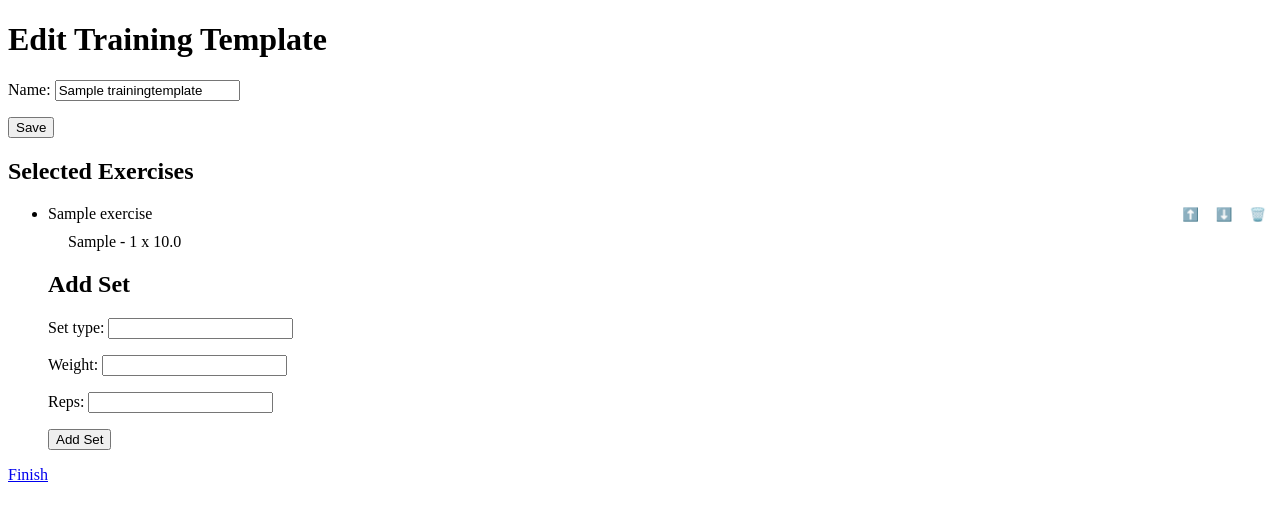
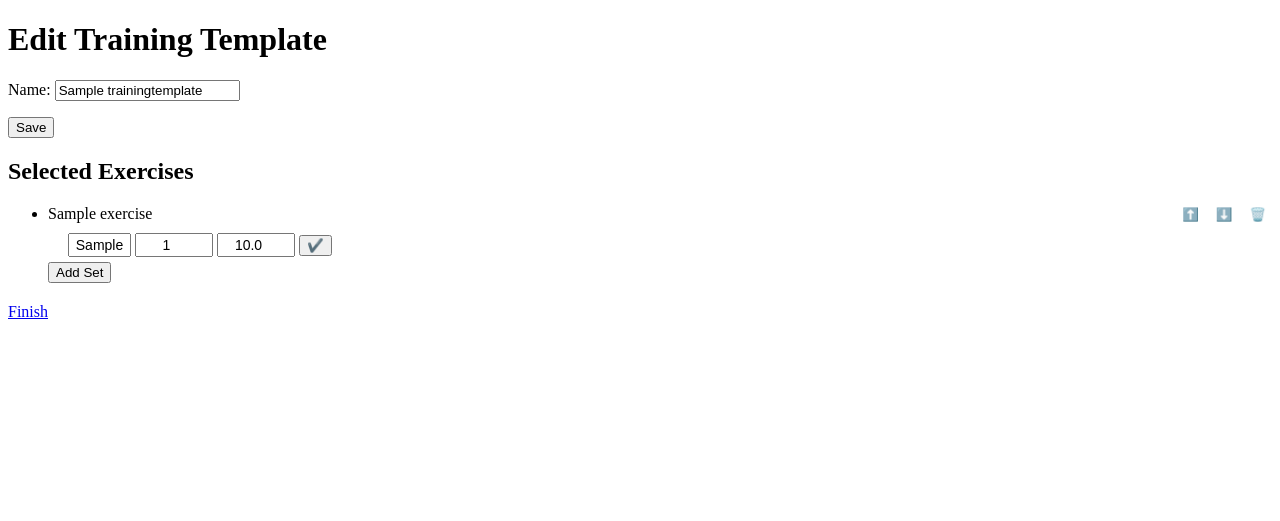
Before and after one commit to wtb-skill/training-django-, a Django app: page /training-templates/edit/1/ in a window 1280 px wide. Shown: the top 521 px of the page. Run offline with Django 5.2, Linux system fonts and the light colour scheme; tables that the repository leaves empty hold one stand-in row (values such as "Sample post").

Commit message:
Add 'add set' and 'edit set' functionality

```diff
--- /dev/null
+++ b/training_project/training_templates/static/training_templates/scripts.js
@@ -0,0 +1,19 @@
+document.addEventListener("DOMContentLoaded", function() {
+        // Get all the "Add Set" buttons
+        var addSetButtons = document.querySelectorAll(".add-set-btn");
+
+        // Add click event listener to each button
+        addSetButtons.forEach(function(button) {
+            button.addEventListener("click", function() {
+                var exerciseOrderId = button.getAttribute("data-exercise-order-id");
+                var formContainer = document.getElementById("add-set-form-" + exerciseOrderId);
+
+                // Toggle the display of the form
+                if (formContainer.style.display === "none") {
+                    formContainer.style.display = "block";
+                } else {
+                    formContainer.style.display = "none";
+                }
+            });
+        });
+    });
--- a/training_project/training_templates/static/training_templates/styles-2.css
+++ b/training_project/training_templates/static/training_templates/styles-2.css
@@ -42,3 +42,38 @@
 .arrow-btn:hover, .trashcan-btn:hover {
     color: #007BFF;
 }
+
+.add-set-form {
+    display: flex;
+    gap: 10px;
+    margin-top: 10px;
+}
+
+.add-set-form input {
+    width: 100px;
+}
+
+.add-set-form button {
+    background: none;
+    border: none;
+    cursor: pointer;
+    font-size: 1.2em;
+}
+
+.add-set-form button:hover {
+    color: #007BFF;
+}
+
+.edit-set-form input[type="text"] {
+    width: 55px;
+    padding: 2px; /* Optional: Adjust padding as needed */
+    font-size: 14px; /* Optional: Adjust font size as needed */
+    text-align: center;
+}
+
+.edit-set-form input[type="number"] {
+    width: 70px;
+    padding: 2px; /* Optional: Adjust padding as needed */
+    font-size: 14px; /* Optional: Adjust font size as needed */
+    text-align: center;
+}
--- a/training_project/training_templates/templates/training_templates/create_training_template.html
+++ b/training_project/training_templates/templates/training_templates/create_training_template.html
@@ -20,5 +20,6 @@
     {% endif %}
 
     <a href="{% url 'training_template_list' %}">Finish</a>
+    <script src="{% static 'training_templates/scripts.js' %}"></script>
 </body>
 </html>
--- a/training_project/training_templates/templates/training_templates/selected_exercises.html
+++ b/training_project/training_templates/templates/training_templates/selected_exercises.html
@@ -24,19 +24,34 @@
                         <div class="sets-list">
                             <ul>
                             {% for set in exercise_order.sets.all %}
-                            <li>{{ set.set_type }} - {{ set.reps }} x {{ set.weight }}</li>
-                        {% endfor %}
-                        </ul>
-                    </div>
-                </div>
-                <h2>Add Set</h2>
-                <form method="post" action="{% url 'edit_training_template' template_id=template_id %}" style="display:inline;">
+                                <li>
+                                    <form method="post" action="{% url 'edit_training_template' template_id=template_id %}" class="edit-set-form">
                                         {% csrf_token %}
-                    {{ set_form.as_p }}
-                    <input type="hidden" name="exercise_order_id" value="{{ exercise_order.id }}">
-                    <button type="submit" name="set_form">Add Set</button>
+                                        <input type="hidden" name="edit-set-form" value="true">
+                                        <input type="hidden" name="set_id" value="{{ set.id }}">
+                                        <input type="text" name="set_type" value="{{ set.set_type }}" required>
+                                        <input type="number" name="reps" value="{{ set.reps }}" required>
+                                        <input type="number" name="weight" value="{{ set.weight }}" required>
+                                        <button type="submit">✔️</button>
                                     </form>
                                 </li>
                             {% endfor %}
                             </ul>
+                        </div>
+                        <button class="add-set-btn" data-exercise-order-id="{{ exercise_order.id }}">Add Set</button>
+                        <div class="add-set-form-container" id="add-set-form-{{ exercise_order.id }}" style="display:none;">
+                            <form method="post" action="{% url 'edit_training_template' template_id=template_id %}" class="add-set-form">
+                                {% csrf_token %}
+                                <input type="hidden" name="add-set-form" value="true">
+                                <input type="hidden" name="exercise_order_id" value="{{ exercise_order.id }}">
+                                <input type="text" name="set_type" placeholder="Type" required>
+                                <input type="number" name="reps" placeholder="Reps" required>
+                                <input type="number" name="weight" placeholder="Weight" required>
+                                <button type="submit">✔️</button>
+                            </form>
+                        </div>
+                    </div>
+                </li>
+            {% endfor %}
+        </ul>
     {% endif %}
--- a/training_project/training_templates/views.py
+++ b/training_project/training_templates/views.py
@@ -2,7 +2,7 @@ from django.shortcuts import render, redirect, get_object_or_404
 from django.http import JsonResponse
 from django.db import models
 from django.db.models import F
-from .models import TrainingTemplate, ExerciseOrder
+from .models import TrainingTemplate, ExerciseOrder, Set
 from .forms import TrainingTemplateForm, AddExerciseForm, SetForm
 from exercises.models import Exercise
 
@@ -16,6 +16,8 @@ def get_exercises(training_template):
     return available_exercises, selected_exercises
 
 
+from django.http import JsonResponse
+
 def create_or_edit_training_template(request, template_id=None):
     if template_id:
         training_template = get_object_or_404(TrainingTemplate, id=template_id)
@@ -26,12 +28,7 @@ def create_or_edit_training_template(request, template_id=None):
     set_form = SetForm()
 
     if request.method == 'POST':
-        if 'name-form' in request.POST:
-            form = TrainingTemplateForm(request.POST, instance=training_template)
-            if form.is_valid():
-                training_template = form.save()
-                return redirect('edit_training_template', template_id=training_template.id)
-        elif 'set_form' in request.POST:
+        if 'add-set-form' in request.POST:
             exercise_order_id = request.POST.get('exercise_order_id')
             exercise_order = get_object_or_404(ExerciseOrder, id=exercise_order_id)
             set_form = SetForm(request.POST)
@@ -39,10 +36,20 @@ def create_or_edit_training_template(request, template_id=None):
                 set_instance = set_form.save(commit=False)
                 set_instance.exercise_order = exercise_order
                 set_instance.save()
+                return redirect('edit_training_template', template_id=template_id)
+        elif 'edit-set-form' in request.POST:
+            set_id = request.POST.get('set_id')
+            set_instance = get_object_or_404(Set, pk=set_id)
+            set_instance.set_type = request.POST.get('set_type')
+            set_instance.reps = request.POST.get('reps')
+            set_instance.weight = request.POST.get('weight')
+            set_instance.save()
+
+        elif 'name-form' in request.POST:
+            form = TrainingTemplateForm(request.POST, instance=training_template)
+            if form.is_valid():
+                training_template = form.save()
                 return redirect('edit_training_template', template_id=training_template.id)
-    else:
-        form = TrainingTemplateForm(instance=training_template)
-        set_form = SetForm()
 
     available_exercises, selected_exercises = get_exercises(training_template)
 
@@ -53,6 +60,7 @@ def create_or_edit_training_template(request, template_id=None):
         'selected_exercises': selected_exercises,
         'template_id': template_id,
     })
+
 
 
 
```
Also changed, not shown: 1 other file. Lines whose indentation alone changed are shown as unchanged.
